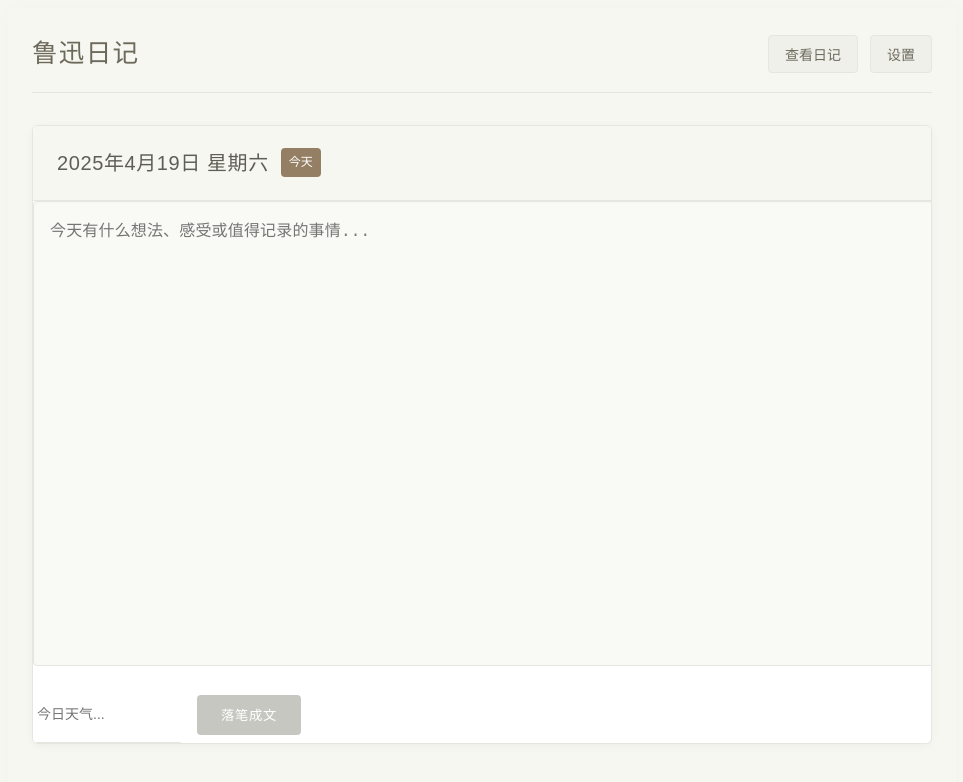
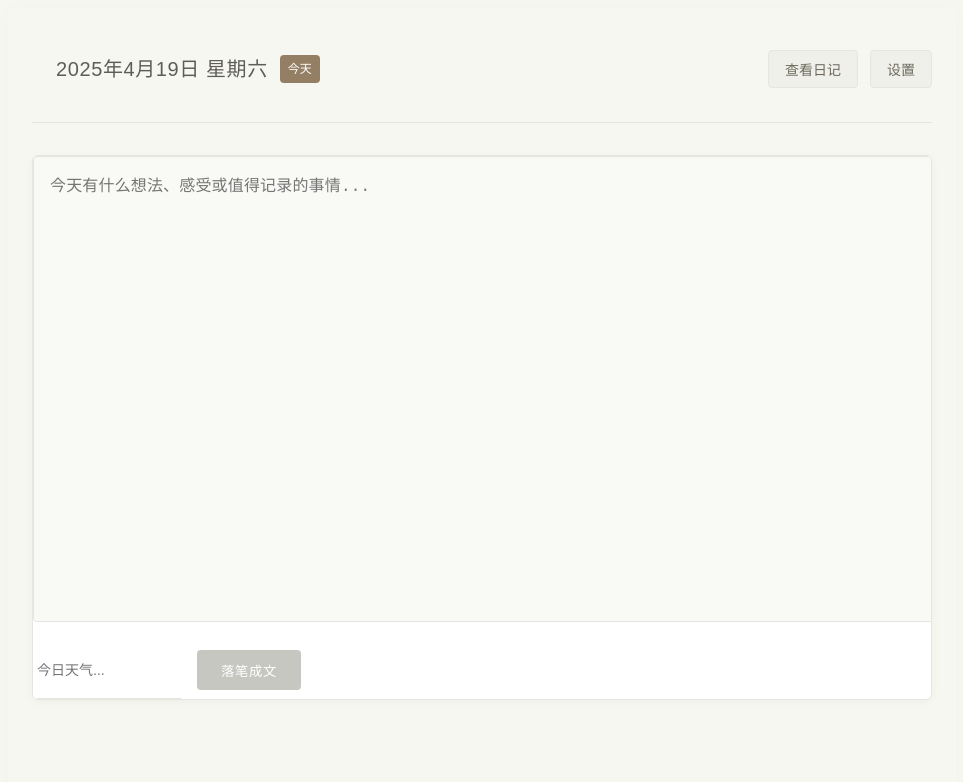
Before and after one commit to RetricSu/luxun-dairy, a Preact app: page / in a window 1280 px wide. Shown: the top 782 px of the page, without its empty margins (158-1121 px from the left). Built offline with nearby package versions, Linux system fonts and the light colour scheme.

Commit message:
small chore

```diff
--- a/src/App.css
+++ b/src/App.css
@@ -127,18 +127,7 @@
   background-color: #f7f7f2;
   display: flex;
   align-items: center;
-  border-bottom: 1px solid #e6e6e0;
   position: relative;
-}
-
-.day-header:after {
-  content: '';
-  position: absolute;
-  bottom: -1px;
-  left: 0;
-  right: 0;
-  height: 1px;
-  background: linear-gradient(90deg, rgba(230,230,224,0) 0%, rgba(230,230,224,1) 15%, rgba(230,230,224,1) 85%, rgba(230,230,224,0) 100%);
 }
 
 .day-title {
--- a/src/App.tsx
+++ b/src/App.tsx
@@ -110,6 +110,7 @@ function App() {
   return (
     <main class="main-container">
       <Header
+        selectedDay={selectedDay}
         viewMode={viewMode}
         setViewMode={setViewMode}
         showSettings={showSettings}
--- a/src/components/Header.tsx
+++ b/src/components/Header.tsx
@@ -1,17 +1,18 @@
 import { ViewMode } from "../types";
+import { DayHeader } from "./DayHeader";
 
 interface HeaderProps {
+  selectedDay: string;
   viewMode: ViewMode;
   setViewMode: (mode: ViewMode) => void;
   showSettings: boolean;
   setShowSettings: (show: boolean) => void;
 }
 
-export function Header({ viewMode, setViewMode, showSettings, setShowSettings }: HeaderProps) {
+export function Header({ selectedDay, viewMode, setViewMode, showSettings, setShowSettings }: HeaderProps) {
   return (
     <header className="app-header">
-      <h1>鲁迅日记</h1>
-
+      <DayHeader selectedDay={selectedDay} />
       <div className="header-actions">
         <button
           className="header-button"
--- a/src/components/WriteContainer.tsx
+++ b/src/components/WriteContainer.tsx
@@ -25,8 +25,6 @@ export function WriteContainer({
 }: WriteContainerProps) {
   return (
     <div className="write-container">
-      {!dayHasEntry && <DayHeader selectedDay={selectedDay} />}
-
       {dayHasEntry ? (
         <CompletedEntry selectedDay={selectedDay} />
       ) : (
```
